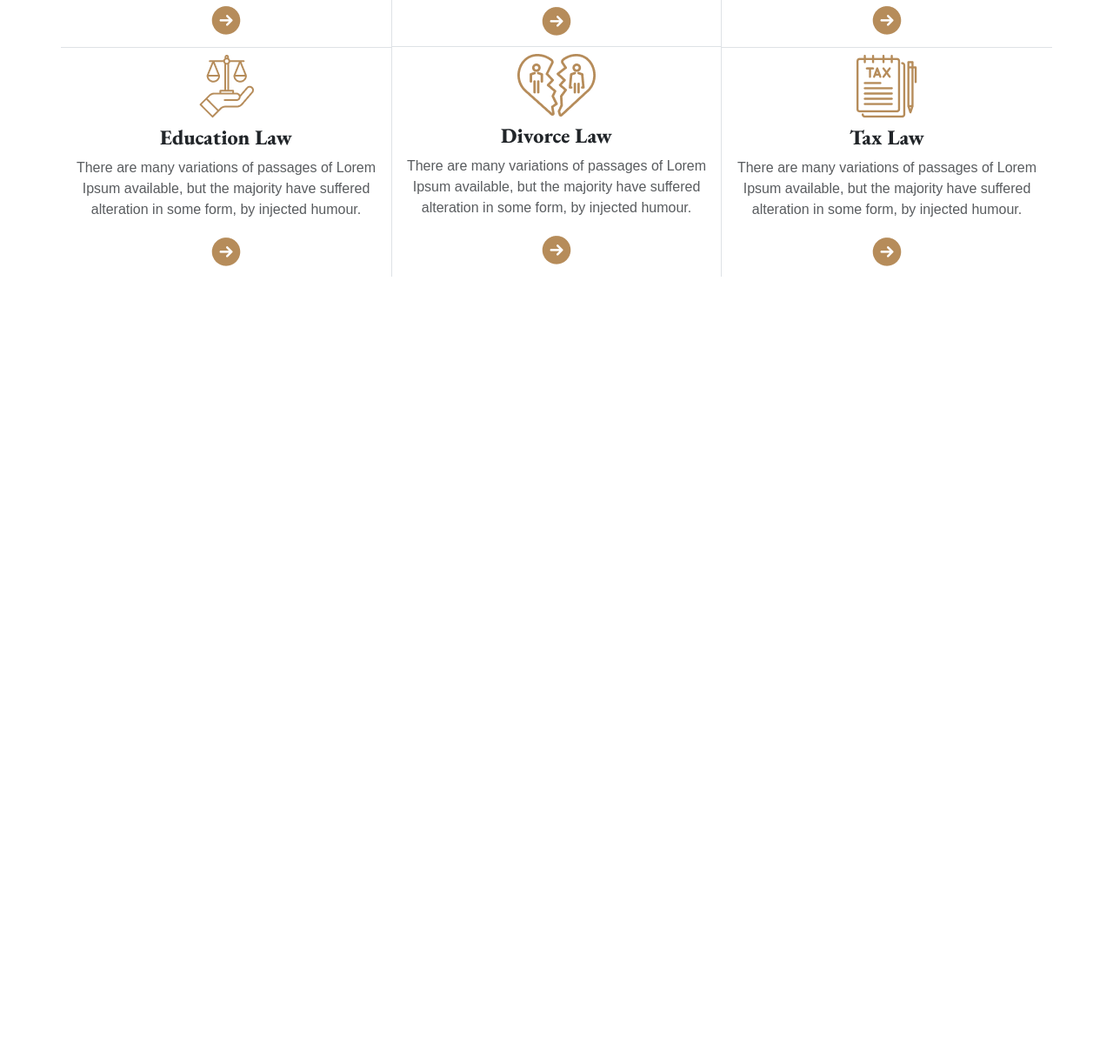
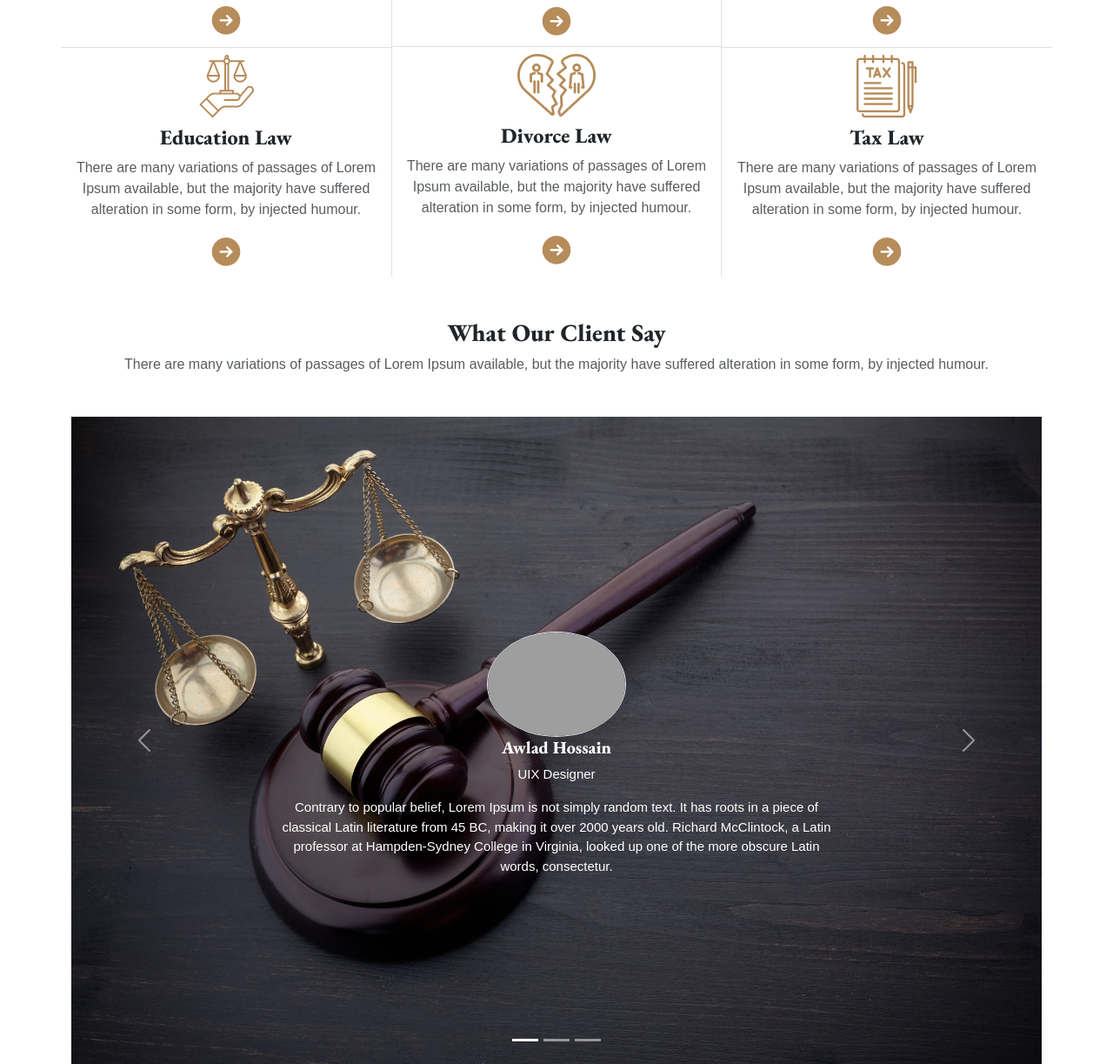
Before and after one commit to EsratHossan/legal-website, a plain HTML site: page index.html in a window 1280 px wide. Shown: the part 941-2164 px from the top of the page at 87% size. Before the commit the page ends 1259 px from the top, so only its background shows below. Drawn offline with nearby package versions, Linux system fonts and the light colour scheme; grey boxes are pictures that could not be loaded.

Commit message:
added client section

```diff
--- a/index.html
+++ b/index.html
@@ -122,6 +122,57 @@
           </div>
         </div>
       </section>
+      <!-- Clients Section -->
+      <section class="container mt-5">
+        <div class="text-center mb-5">
+          <h3>What Our Client Say</h3>
+          <p class="text-muted">There are many variations of passages of Lorem Ipsum available, but the majority have suffered alteration in some form, by injected humour.</p>
+        </div>
+        <div id="carouselExampleCaptions" class="carousel slide">
+          <div class="carousel-indicators">
+            <button type="button" data-bs-target="#carouselExampleCaptions" data-bs-slide-to="0" class="active" aria-current="true" aria-label="Slide 1"></button>
+            <button type="button" data-bs-target="#carouselExampleCaptions" data-bs-slide-to="1" aria-label="Slide 2"></button>
+            <button type="button" data-bs-target="#carouselExampleCaptions" data-bs-slide-to="2" aria-label="Slide 3"></button>
+          </div>
+          <div class="carousel-inner">
+            <div class="carousel-item active">
+              <img src="/images/slider-1.jpg" class="d-block w-100" alt="...">
+              <div class="carousel-caption text-white">
+                <img class="border w-25 h-25 rounded-circle" src="/images/client-user-2.jpg" alt="">
+                <h5>Awlad Hossain</h5>
+                <p>UIX Designer</p>
+                <p>Contrary to popular belief, Lorem Ipsum is not simply random text. It has roots in a piece of classical Latin literature from 45 BC, making it over 2000 years old. Richard McClintock, a Latin professor at Hampden-Sydney College in Virginia, looked up one of the more obscure Latin words, consectetur.</p>
+              </div>
+            </div>
+            <div class="carousel-item">
+              <img src="/images/slider-2.jpg" class="d-block w-100" alt="...">
+              <div class="carousel-caption text-white">
+                <img class="border w-25 h-25 rounded-circle" src="/images/client-user-2.jpg" alt="">
+                <h5>Ashley Jackson</h5>
+                <p>UIX Designer</p>
+                <p>Contrary to popular belief, Lorem Ipsum is not simply random text. It has roots in a piece of classical Latin literature from 45 BC, making it over 2000 years old. Richard McClintock, a Latin professor at Hampden-Sydney College in Virginia, looked up one of the more obscure Latin words, consectetur.</p>
+              </div>
+            </div>
+            <div class="carousel-item">
+              <img src="/images/slider-3.jpg" class="d-block w-100" alt="...">
+              <div class="carousel-caption text-white">
+                <img class="border w-25 h-25 rounded-circle" src="/images/client-user-2.jpg" alt="">
+                <h5>Mark John</h5>
+                <p>UIX Designer</p>
+                <p>Contrary to popular belief, Lorem Ipsum is not simply random text. It has roots in a piece of classical Latin literature from 45 BC, making it over 2000 years old. Richard McClintock, a Latin professor at Hampden-Sydney College in Virginia, looked up one of the more obscure Latin words, consectetur.</p>
+              </div>
+            </div>
+          </div>
+          <button class="carousel-control-prev" type="button" data-bs-target="#carouselExampleCaptions" data-bs-slide="prev">
+            <span class="carousel-control-prev-icon" aria-hidden="true"></span>
+            <span class="visually-hidden">Previous</span>
+          </button>
+          <button class="carousel-control-next" type="button" data-bs-target="#carouselExampleCaptions" data-bs-slide="next">
+            <span class="carousel-control-next-icon" aria-hidden="true"></span>
+            <span class="visually-hidden">Next</span>
+          </button>
+        </div>
+      </section>
     </main>
 
 
```
Also changed, not shown: images/client-user.jfif (added), 1 other file.
